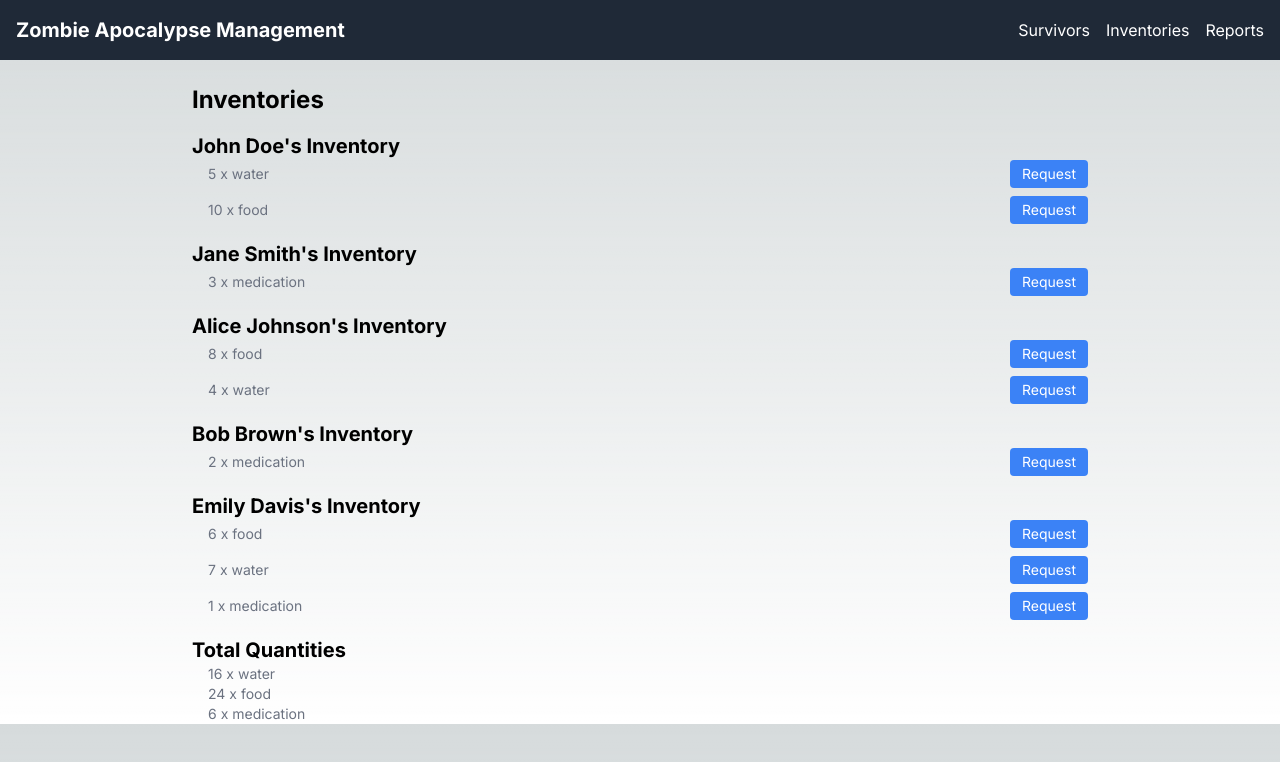
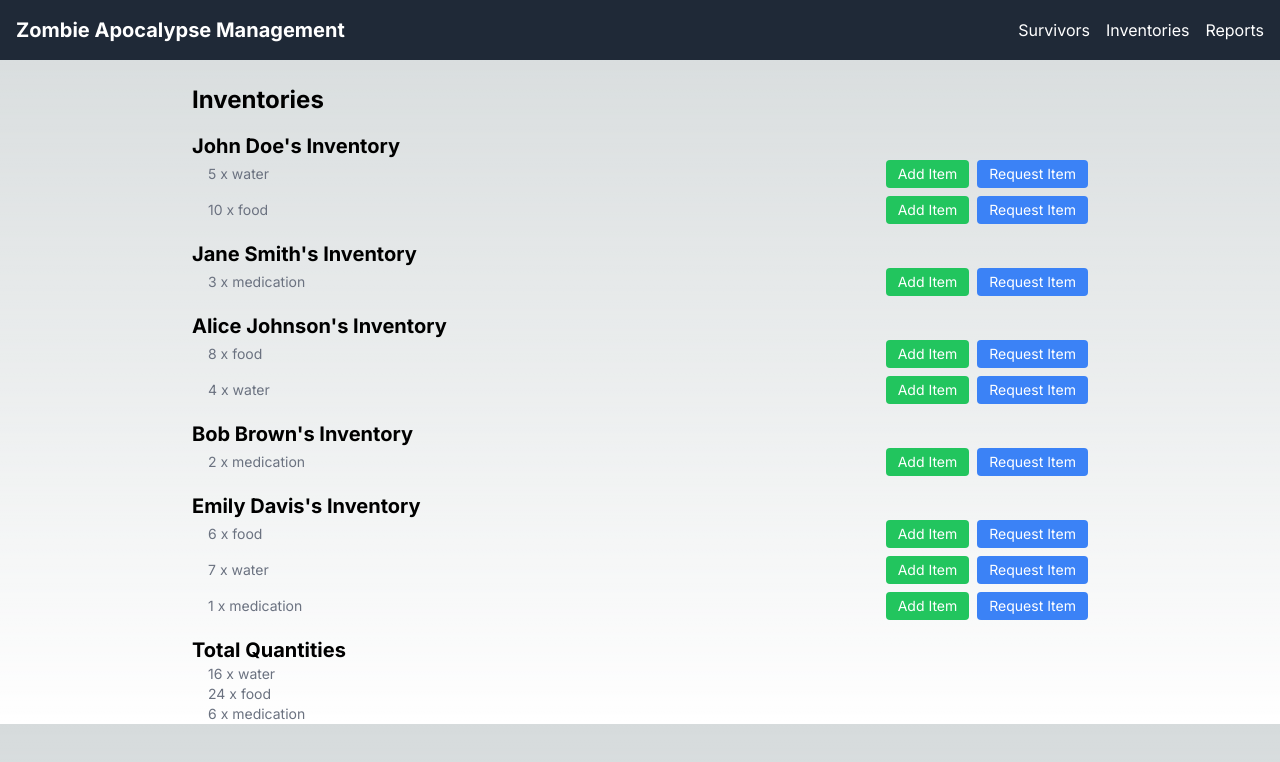
Before and after one commit to gpbaculio/fe-challenge-ramcor, a Next.js app: page /inventories in a window 1280 px wide. Shown: the top 762 px of the page. Built offline with nearby package versions, Linux system fonts and the light colour scheme.

Commit message:
integrate add

```diff
--- a/src/app/inventories/page.tsx
+++ b/src/app/inventories/page.tsx
@@ -9,7 +9,8 @@ interface ItemTotals {
 }
 
 const InventoriesPage = () => {
-  const { survivors, requestItemFromSurvivor } = useSurvivorContext();
+  const { survivors, requestItemFromSurvivor, addItemFromSurvivor } =
+    useSurvivorContext();
 
   // Calculate total quantity of each item
   const itemTotals = survivors.reduce((acc, survivor) => {
@@ -36,15 +37,24 @@ const InventoriesPage = () => {
                 <span>
                   {item.quantity} x {item.itemId}
                 </span>
-                {/* Request item button */}
-                <button
-                  onClick={() => {
-                    requestItemFromSurvivor(survivor.id, item.itemId);
-                  }}
-                  className="ml-2 px-3 py-1 bg-blue-500 text-white rounded hover:bg-blue-600"
-                >
-                  Request
-                </button>
+                <div>
+                  <button
+                    onClick={() =>
+                      addItemFromSurvivor(survivor.id, item.itemId)
+                    }
+                    className="mr-2 px-3 py-1 bg-green-500 text-white rounded hover:bg-green-600"
+                  >
+                    Add Item
+                  </button>
+                  <button
+                    onClick={() =>
+                      requestItemFromSurvivor(survivor.id, item.itemId)
+                    }
+                    className="px-3 py-1 bg-blue-500 text-white rounded hover:bg-blue-600"
+                  >
+                    Request Item
+                  </button>
+                </div>
               </li>
             ))}
           </ul>
--- a/src/contexts/SurvivorContext.tsx
+++ b/src/contexts/SurvivorContext.tsx
@@ -9,6 +9,7 @@ interface SurvivorContextType {
   listSurvivorInventory: (survivorId: string) => inventoryItemType[] | null;
   listItemsBySurvivor: (survivorId: string) => inventoryItemType[] | null;
   requestItemFromSurvivor: (survivorId: string, itemId: string) => void;
+  addItemFromSurvivor: (survivorId: string, itemId: string) => void;
 }
 
 const initialSurvivors: Survivor[] = [
@@ -75,6 +76,7 @@ const SurvivorContext = createContext<SurvivorContextType>({
   listSurvivorInventory: () => null,
   listItemsBySurvivor: () => null,
   requestItemFromSurvivor: () => {},
+  addItemFromSurvivor: () => {},
 });
 
 interface SurvivorProviderProps {
@@ -119,6 +121,24 @@ const SurvivorProvider: React.FC<SurvivorProviderProps> = ({ children }) => {
     }
   };
 
+  const addItemFromSurvivor = (survivorId: string, itemId: string) => {
+    const survivorIndex = survivors.findIndex(
+      (survivor) => survivor.id === survivorId
+    );
+
+    if (survivorIndex !== -1) {
+      const updatedSurvivors = [...survivors];
+      const itemIndex = updatedSurvivors[survivorIndex].inventory.findIndex(
+        (item) => item.itemId === itemId
+      );
+      if (itemIndex !== -1) {
+        // Decrease the quantity of the item by 1
+        updatedSurvivors[survivorIndex].inventory[itemIndex].quantity += 1;
+        setSurvivors(updatedSurvivors);
+      }
+    }
+  };
+
   return (
     <SurvivorContext.Provider
       value={{
@@ -127,6 +147,7 @@ const SurvivorProvider: React.FC<SurvivorProviderProps> = ({ children }) => {
         listSurvivorInventory,
         listItemsBySurvivor,
         requestItemFromSurvivor,
+        addItemFromSurvivor,
       }}
     >
       {children}
```
